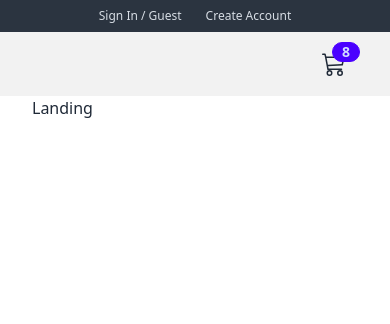
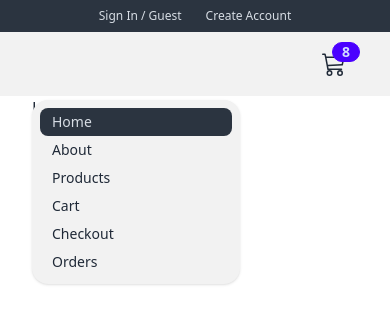
Before and after one commit to Victor-olabisi/ComfyStore-, a React (Vite) app: page / in a window 390 px wide. Both pictures are taken after a click on the label 61 px from the left and 64 px from the top of the page. Shown: the top 324 px of the page. Built offline with nearby package versions, Linux system fonts and the light colour scheme; some icons are missing.

Commit message:
navbar ui completed

```diff
--- a/src/component/NavBar.jsx
+++ b/src/component/NavBar.jsx
@@ -18,7 +18,12 @@ const NavBar = () => {
             <label className="btn btn-ghost lg:hidden " tabIndex={0}>
               <FaBarsStaggered className="h-6 w-6" />
             </label>
-            <ul className="drowndown-content" tabIndex={0}></ul>
+            <ul
+              className="dropdown-content menu menu-sm bg-base-200 rounded-box w-52 mt-3 p-2 shadow"
+              tabIndex={0}
+            >
+              <NavLinks />
+            </ul>
           </div>
         </div>
         <div className="navbar-center hidden lg:flex">
```
